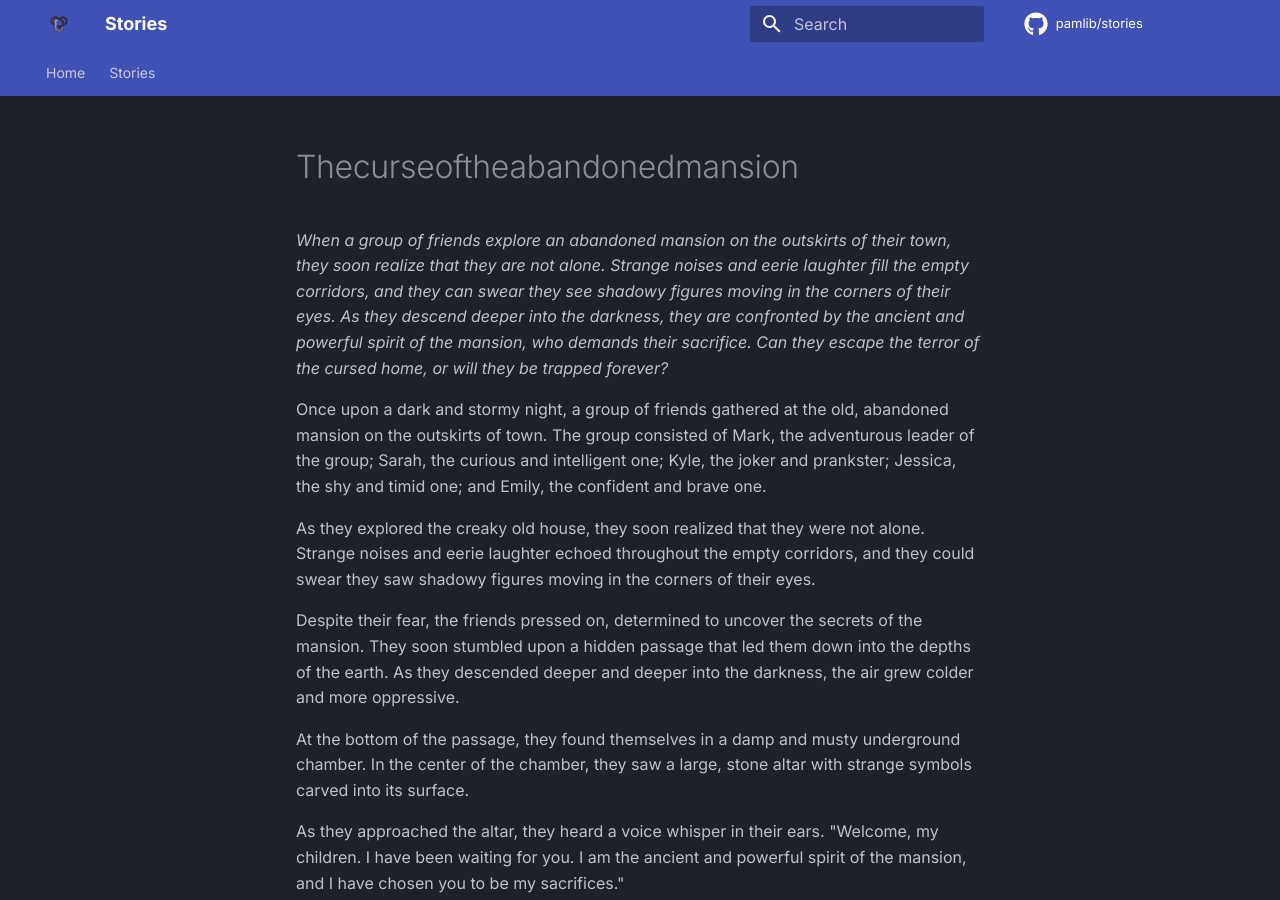
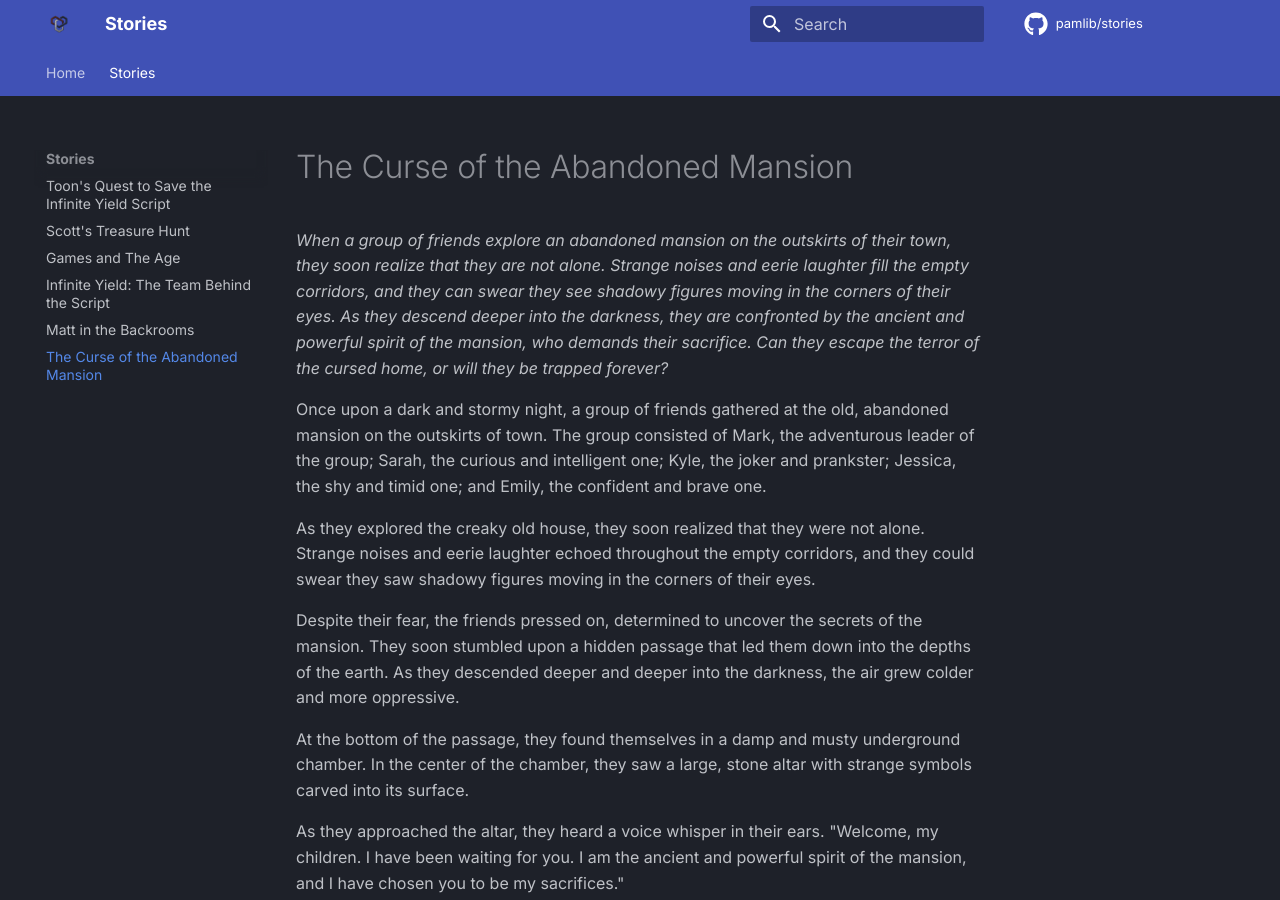
Before and after one commit to pamlib/stories, an MkDocs documentation site: the page built from docs/stories/thecurseoftheabandonedmansion.md, in a window 1280 px wide and 900 px high. Built offline with MkDocs 1.6.1 and Material for MkDocs 9.7.7, drawn with Linux system fonts in a browser that asks for light colours; comment, search, counter and statistics services are not loaded.

Commit message:
Update mkdocs.yml

```diff
--- a/mkdocs.yml
+++ b/mkdocs.yml
@@ -27,7 +27,7 @@
     - "Games and The Age": stories/gamesandtheage.md
     - "Infinite Yield: The Team Behind the Script": stories/infiniteyieldtheteambehindthescript.md
     - "Matt in the Backrooms": stories/mattinthebackrooms.md
-    - "The Curse of the Abandoned Home": stories/thecurseoftheabandonedhome.md
+    - "The Curse of the Abandoned Mansion": stories/thecurseoftheabandonedmansion.md
 
 
 markdown_extensions:
```
